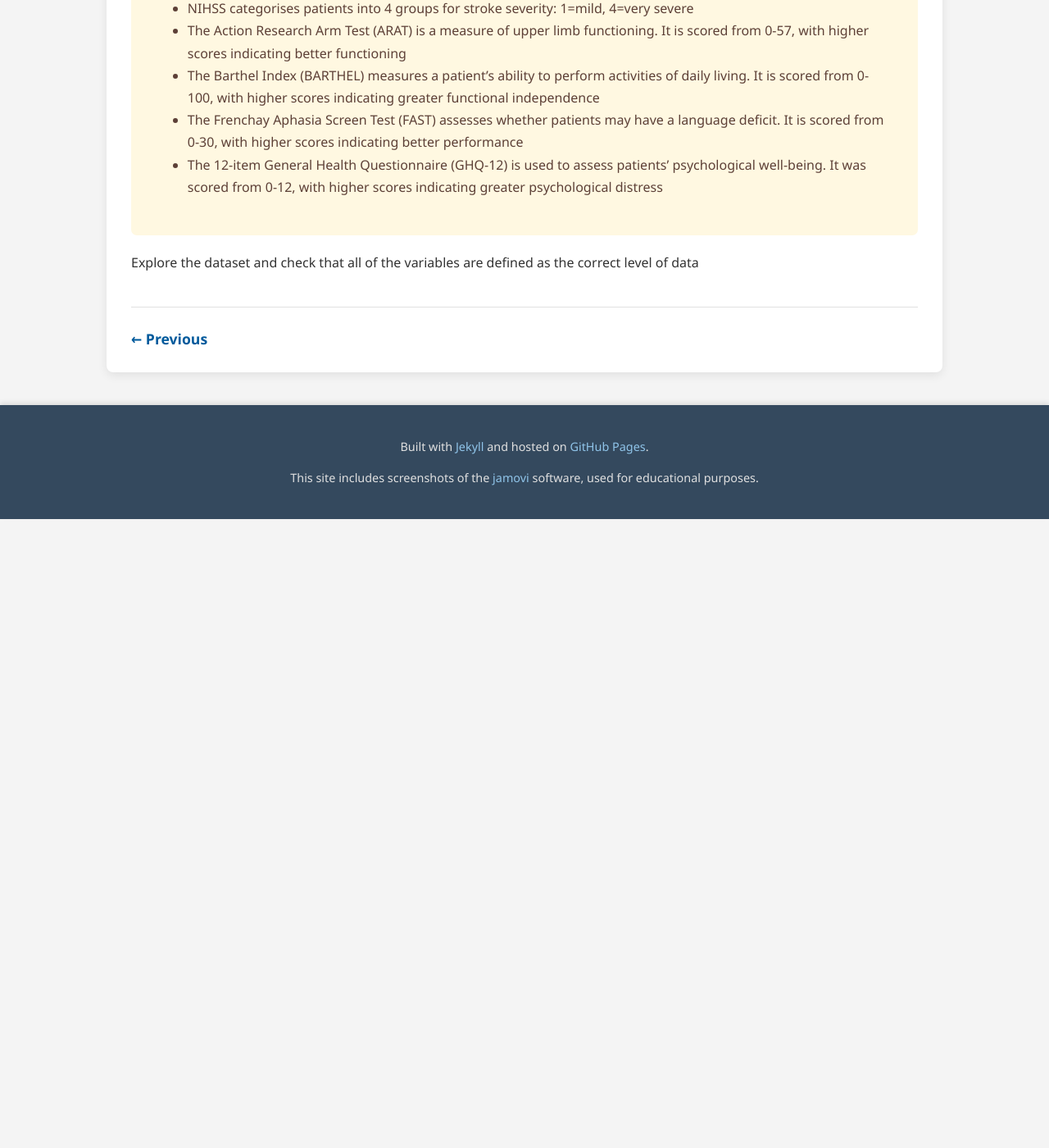
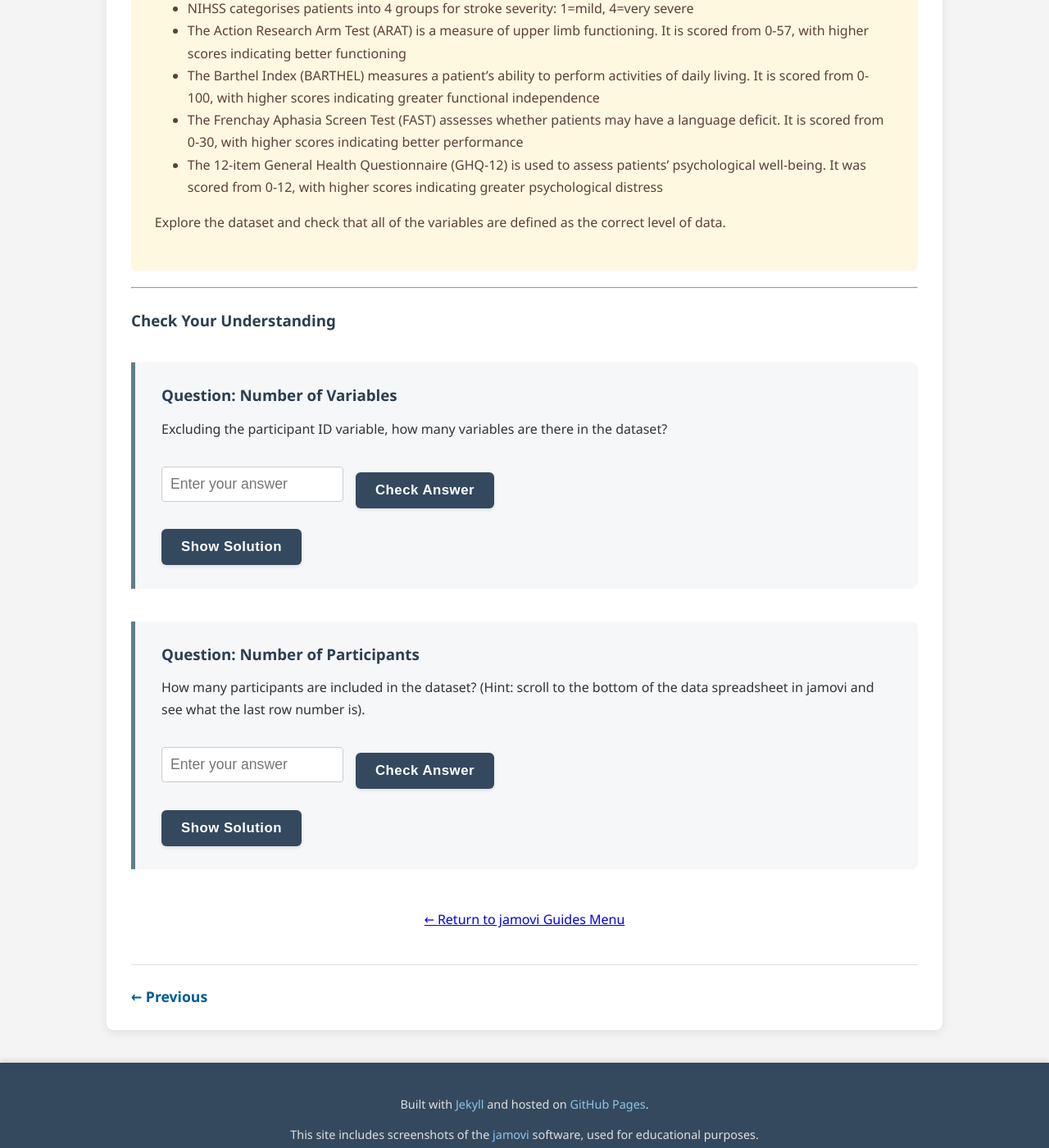
Before and after one commit to probe973/hsc-5066y, a Jekyll site: the page built from jamovi/getting-started/06-opening-data.md, in a window 1280 px wide and 1400 px high, scrolled down 1579 px. Shown: the whole window at 82% size. Built offline with Jekyll 4.4.1, drawn with Linux system fonts in a browser that asks for light colours; before the commit the page ends 2212 px from its top, so only the background shows below that.

Commit message:
Update 06-opening-data.md

```diff
--- a/jamovi/getting-started/06-opening-data.md
+++ b/jamovi/getting-started/06-opening-data.md
@@ -48,11 +48,36 @@ In this study, researchers wanted to investigate whether stroke patients experie
 *  The Barthel Index (BARTHEL) measures a patient’s ability to perform activities of daily living. It is scored from 0-100, with higher scores indicating greater functional independence
 *  The Frenchay Aphasia Screen Test (FAST) assesses whether patients may have a language deficit.  It is scored from 0-30, with higher scores indicating better performance
 *  The 12-item General Health Questionnaire (GHQ-12) is used to assess patients’ psychological well-being. It was scored from 0-12, with higher scores indicating greater psychological distress
-  </div>
 
+Explore the dataset and check that all of the variables are defined as the correct level of data.
+</div>
 
-Explore the dataset and check that all of the variables are defined as the correct level of data
+---
 
+### Check Your Understanding
+
+{% include question_numerical.html
+    id="q_num_vars"
+    title="Number of Variables"
+    question_text="Excluding the participant ID variable, how many variables are there in the dataset?"
+    correct_answer="12"
+    tolerance="0"
+    solution_text="There are 8 variables measured at baseline and 4 variables measured at follow-up, for a total of 12."
+%}
+
+{% include question_numerical.html
+    id="q_num_participants"
+    title="Number of Participants"
+    question_text="How many participants are included in the dataset? (Hint: scroll to the bottom of the data spreadsheet in jamovi and see what the last row number is)."
+    correct_answer="50"
+    tolerance="0"
+    solution_text="The data grid shows that there are 50 rows, meaning there are 50 participants in the study."
+%}
+
+<!-- This is the link back to the main jamovi guides page -->
+<div style="text-align: center; margin-top: 3em;">
+    <a href="{{ "/jamovi/" | relative_url }}">← Return to jamovi Guides Menu</a>
+</div>
 
 
 <!-- This automatically adds the "Previous" and "Next" navigation buttons -->
```
